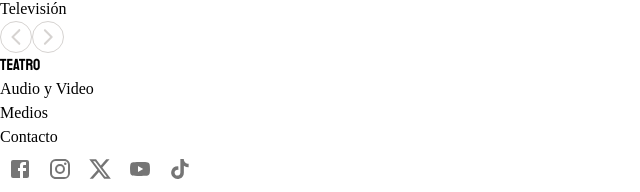
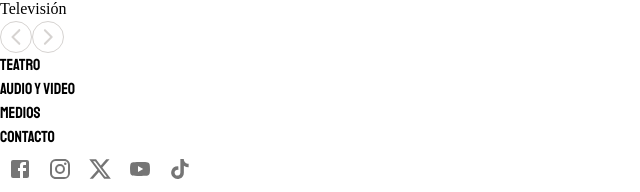
Before and after one commit to iamoscarb/jose-manuel-rincon, a React (Vite) app: page / in a window 1280 px wide. Shown: the part 4935-5127 px from the top of the page, without its empty margins (0-640 px from the left). Built offline with nearby package versions, Linux system fonts and the light colour scheme.

Commit message:
adds individual pages in HomePage adds TheaterPage page adds AudioVideoPage page adds MediaPage page adds ContactPage page

```diff
--- /dev/null
+++ b/src/joseManuelRincon/pages/AudioVideoPage.tsx
@@ -0,0 +1,11 @@
+import { CustomTitle } from "../../shared/component/CustomTitle";
+import { AudioVideoTitle } from "../../shared/data/PageTitles"
+
+export const AudioVideoPage = () => {
+    let title = AudioVideoTitle;
+    return (
+        <>
+            <CustomTitle title={title} />
+        </>
+    )
+}
--- /dev/null
+++ b/src/joseManuelRincon/pages/ContactPage.tsx
@@ -0,0 +1,11 @@
+import { CustomTitle } from "../../shared/component/CustomTitle";
+import { ContactTitle } from "../../shared/data/PageTitles"
+
+export const ContactPage = () => {
+    let title = ContactTitle;
+    return (
+        <>
+            <CustomTitle title={title} />
+        </>
+    )
+}
--- a/src/joseManuelRincon/pages/HomePage.tsx
+++ b/src/joseManuelRincon/pages/HomePage.tsx
@@ -3,10 +3,13 @@ import jmrMovil from '@/assets/jmr-hero-movil.webp';
 import { MoviesAndTvPage } from './MoviesAndTvPage';
 import { CustomBox } from '../../shared/component/CustomBox';
 import { TheaterPage } from './TheaterPage';
+import { AudioVideoPage } from './AudioVideoPage';
+import { MediaPage } from './MediaPage';
+import { ContactPage } from './ContactPage';
 
 export const HomePage = () => {
     return (
-        <div>
+        <>
             {/*
             1920 × 1080 px - DESKTOP
             1080 × 1920 px - MOVIL
@@ -16,25 +19,25 @@ export const HomePage = () => {
                 <img src={jmrDesktop} alt="Jose Manuel Rincon - Hero" className="w-full h-full object-cover" />
             </picture>
 
-            <CustomBox id='cine-tv'>
+            <CustomBox id='cine-tv' className='pb-0!'>
                 <MoviesAndTvPage />
             </CustomBox>
 
-            <CustomBox id='teatro'>
+            <CustomBox id='teatro' className='pb-0!'>
                 <TheaterPage />
             </CustomBox>
 
-            <div className="w-full h-screen bg-green-500" id='audio-video'>
-                <p className='text-white text-center font-bold'>Audio y Video</p>
-            </div>
+            <CustomBox id='audio-video' className='pb-0!'>
+                <AudioVideoPage />
+            </CustomBox>
 
-            <div className="w-full h-screen bg-yellow-500 scroll-m-25" id='medios'>
-                <p className='text-white text-center font-bold pt-10 uppercase'>Medios</p>
-            </div>
+            <CustomBox id='medios' className='pb-0!'>
+                <MediaPage />
+            </CustomBox>
 
-            <div className="w-full h-screen bg-orange-500" id='contacto'>
-                <p className='text-white text-center font-bold'>Contacto</p>
-            </div>
-        </div>
+            <CustomBox id='contacto'>
+                <ContactPage />
+            </CustomBox>
+        </>
     )
 }
--- /dev/null
+++ b/src/joseManuelRincon/pages/MediaPage.tsx
@@ -0,0 +1,11 @@
+import { MediaTitle } from '../../shared/data/PageTitles'
+import { CustomTitle } from '../../shared/component/CustomTitle';
+
+export const MediaPage = () => {
+    let title = MediaTitle;
+    return (
+        <>
+            <CustomTitle title={title} />
+        </>
+    )
+}
--- a/src/joseManuelRincon/pages/MoviesAndTvPage.tsx
+++ b/src/joseManuelRincon/pages/MoviesAndTvPage.tsx
@@ -4,7 +4,7 @@ import { MoviesTvData } from "../../shared/data/JoseManuelData"
 import { MoviesTVTitle } from "../../shared/data/PageTitles"
 
 export const MoviesAndTvPage = () => {
-    const title = MoviesTVTitle;
+    let title = MoviesTVTitle;
     const mediaArray = MoviesTvData;
 
     const handlePhotoClick = (value?: any) => {
--- a/src/joseManuelRincon/pages/TheaterPage.tsx
+++ b/src/joseManuelRincon/pages/TheaterPage.tsx
@@ -2,7 +2,7 @@ import { CustomTitle } from "../../shared/component/CustomTitle"
 import { TheaterTitle } from "../../shared/data/PageTitles"
 
 export const TheaterPage = () => {
-    const title = TheaterTitle;
+    let title = TheaterTitle;
 
     return (
         <>
```
